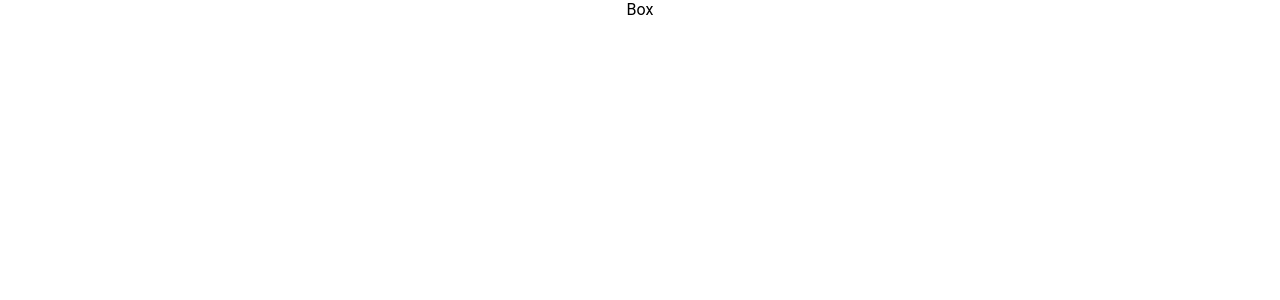
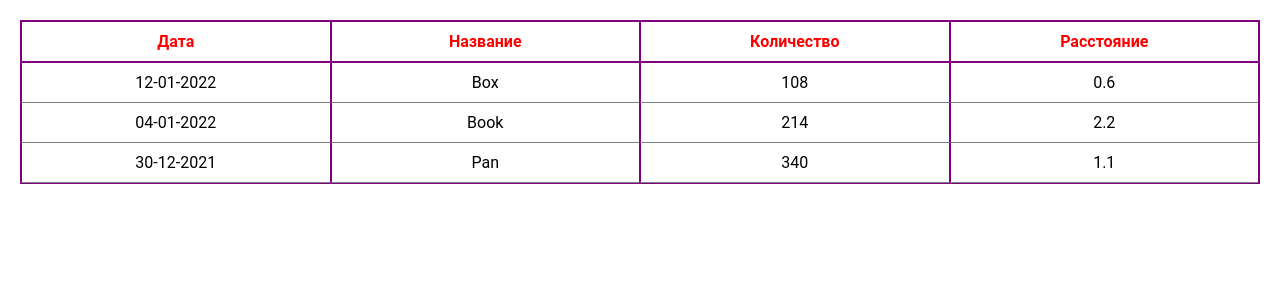
Before and after one commit to tymino/test_react-table_client, a React (Create React App) app: page / in a window 1280 px wide. Shown: the top 300 px of the page. Built offline with nearby package versions, Linux system fonts and the light colour scheme.

Commit message:
add style table

```diff
--- a/src/App.tsx
+++ b/src/App.tsx
@@ -2,6 +2,7 @@ import Table from './components/Table';
 
 import IData from './types/data';
 
+const tableColName: string[] = ['Дата', 'Название', 'Количество', 'Расстояние'];
 const tableData: IData[] = [
   { id: 0, date: '12-01-2022', title: 'Box', amount: 108, distance: 0.6 },
   { id: 1, date: '04-01-2022', title: 'Book', amount: 214, distance: 2.2 },
@@ -11,7 +12,7 @@ const tableData: IData[] = [
 const App = () => {
   return (
     <div className="app">
-      <Table data={tableData} />
+      <Table colName={tableColName} list={tableData} />
     </div>
   );
 };
--- a/src/components/Table.tsx
+++ b/src/components/Table.tsx
@@ -2,11 +2,43 @@ import React from 'react';
 import IData from '../types/data';
 
 interface ITableProps {
-  data: IData[];
+  colName: string[];
+  list: IData[];
 }
 
-const Table: React.FC<ITableProps> = ({ data }) => {
-  return <div className="table">{data[0].title}</div>;
+const Table: React.FC<ITableProps> = ({ colName, list }) => {
+  return (
+    <div className="table-component">
+      {list.length > 0 && (
+        <table className="table-component__table" cellSpacing="0">
+          <thead className="table-component__thead">
+            <tr className="table-component__tr">
+              {colName.map((title: string, index) => (
+                <th className="table-component__th" key={title + index}>
+                  {title}
+                </th>
+              ))}
+            </tr>
+          </thead>
+          <tbody className="table-component__tbody">
+            {list.map((item: IData) => (
+              <tr className="table-component__tr" key={item.id}>
+                {(Object.keys(item) as Array<keyof typeof item>).map((value, index) => {
+                  if (/id/gi.test(value)) return null;
+
+                  return (
+                    <td className="table-component__td" key={value + index}>
+                      {item[value]}
+                    </td>
+                  );
+                })}
+              </tr>
+            ))}
+          </tbody>
+        </table>
+      )}
+    </div>
+  );
 };
 
 export default Table;
--- a/src/sass/components/_table.sass
+++ b/src/sass/components/_table.sass
@@ -0,0 +1,29 @@
+.table-component
+  display: flex
+  margin-top: 20px
+  margin-left: 20px
+  margin-right: 20px
+  border-collapse: collapse
+  border-top: 2px solid purple
+  border-right: 2px solid purple
+  border-bottom: 1px solid purple
+  border-left: none
+
+  &__table
+    table-layout: fixed
+    width: 100%
+
+  &__thead
+    color: red
+
+  // &__tr
+  &__th
+    padding: 10px
+    border-left: 2px solid purple
+    border-bottom: 2px solid purple
+
+  // &__tbody
+  &__td
+    padding: 10px
+    border-left: 2px solid purple
+    border-bottom: 1px solid gray
```
